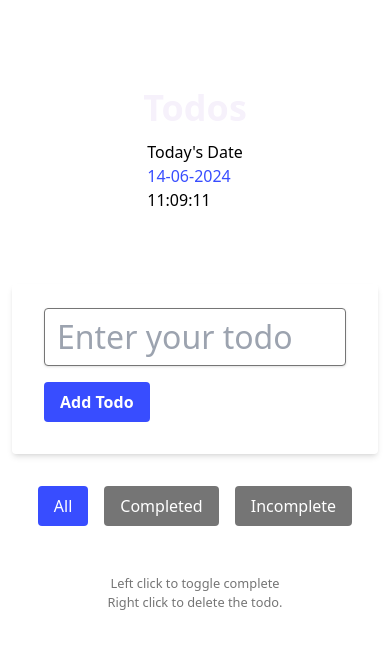
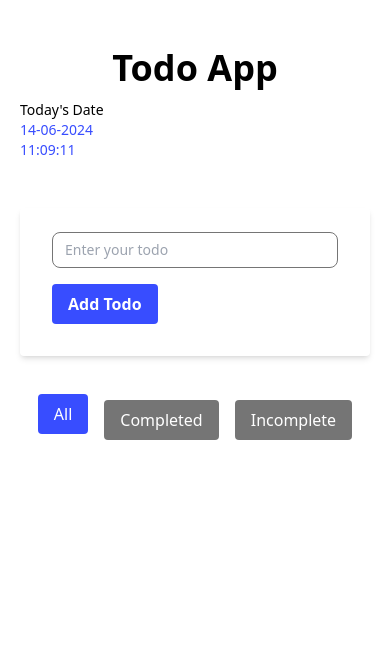
Before and after one commit to Drebanks/todoApp, a Next.js app: page / in a window 390 px wide. Shown: the top 648 px of the page. Built offline with nearby package versions, Linux system fonts and the light colour scheme.

Commit message:
fix: mobile responsiveness fixed

```diff
--- a/src/pages/index.js
+++ b/src/pages/index.js
@@ -69,32 +69,30 @@ const Home = () => {
 
   return (
     <>
-      <div className="bg-white flex items-center flex-col max-w-full min-h-screen py-10 md:px-3">
-        <div className="flex justify-between items-center w-1/2 mt-12 md:flex-col md:w-full">
+      <div className="bg-white max-w-[1440px] w-[70%] m-auto md:px-[20px] md:w-full">
+        <div className="flex justify-between w-full m-auto py-12 md:flex-col md:w-full">
           <div>
-            <h1 className="text-pink text-4xl font-bold">Todos</h1>
+            <h1 className="text-black text-4xl font-bold md:text-center md:text-2lg">
+              Todo App
+            </h1>
           </div>
-          <div className="flex gap-x-10 md:mt-3 md:flex md:flex-col">
-            <span className="">Today&apos;s Date</span>
-            <span className="text-blue">{currentDate}</span>
-            <span className="">
-              {currentTime}
-            </span>
+          <div className="flex gap-x-10 md:mt-3 md:flex-col">
+            <p className="text-black text-sm font-normal">Today's Date</p>
+            <p className="text-blue text-sm font-normal">{currentDate}</p>
+            <p className="text-blue text-sm font-normal">{currentTime}</p>
           </div>
         </div>
-        <br />
-        <br />
-        <br />
+        <div className="">
           <form
             onSubmit={editingId ? handleEditTodo : handleAddTodo}
-          className="w-1/2 shadow-md rounded px-8 pt-6 pb-8 mb-4 md:w-full"
+            className="w-1/2 m-auto shadow-md rounded px-8 pt-6 pb-8 md:w-full"
           >
             <div className="mb-4">
               <input
                 type="text"
                 id="input"
                 placeholder="Enter your todo"
-              className="shadow appearance-none border rounded w-full py-2 px-3 text-gray leading-tight focus:outline-none focus:shadow-outline"
+                className="border rounded-[8px] w-full text-[2rem] py-2 px-3 text-gray outline-none leading-tight focus:border-blue focus:outline-none focus:shadow-outline md:text-[14px]"
                 value={editingId ? editingText : inputValue}
                 onChange={(e) =>
                   editingId
@@ -108,10 +106,10 @@ const Home = () => {
               type="submit"
               className="bg-blue hover:bg-blue text-white font-bold py-2 px-4 rounded focus:outline-none focus:shadow-outline"
             >
-            {editingId ? "Save Todo" : "Add Todo"}
+              {editingId ? "Edit Todo" : "Add Todo"}
             </button>
           </form>
-        <ul className="bg-white list-none w-1/2">
+          <ul className="bg-white list-none w-1/2 m-auto md:w-full">
             {filteredTodos.map((todo) => (
               <li
                 key={todo.id}
@@ -151,19 +149,19 @@ const Home = () => {
                     }}
                   />
                 ) : (
-                <span
+                  <p
                     onDoubleClick={() => {
                       setEditingId(todo.id);
                       setEditingText(todo.text);
                     }}
                   >
                     {todo.text}
-                </span>
+                  </p>
                 )}
               </li>
             ))}
           </ul>
-        <div className="flex mt-4 space-x-4">
+          <div className="flex justify-center items-center mt-8 space-x-4 w-1/2 m-auto md:w-full xs:flex-wrap xs:space-y-3 xs:items-center">
             <button
               className={`px-4 py-2 rounded ${
                 filter === "all" ? "bg-blue text-white" : "bg-gray text-white"
@@ -193,66 +191,8 @@ const Home = () => {
               Incomplete
             </button>
           </div>
-        <small className="mt-12 text-center text-gray">
-          Left click to toggle complete <br />
-          Right click to delete the todo.
-        </small>
         </div>
-      {/* <div className="min-h-screen bg-gray-100 flex flex-col justify-center py-12 px-6 sm:px-6 lg:px-8">
-      <div className="sm:mx-auto sm:w-full sm:max-w-md">
-        <h1 className="text-3xl font-extrabold text-center text-gray-900 mb-8">
-          My Todo App
-        </h1>
-        <Image
-          src=""
-          alt="Beautiful Image"
-          width={800}
-          height={400}
-          className="mb-8 rounded-lg shadow-md"
-        />{" "}
-        <div className="mt-6">
-          <input
-            type="text"
-            value={text}
-            onChange={(e) => setText(e.target.value)}
-            className="w-full px-4 py-3 rounded-md shadow-sm focus:ring-indigo focus:border-indigo border-gray-300 bg-white text-gray-900"
-            placeholder="Enter a todo"
-          />
       </div>
-        <div className="mt-6">
-          <button
-            onClick={handleAddTodo}
-            className="w-full flex justify-center py-3 px-4 border border-transparent rounded-md shadow-sm text-base font-medium text-white bg-indigo-600 hover:bg-indigo focus:outline-none focus:ring-2 focus:ring-offset-2 focus:ring-indigo-500"
-          >
-            Add Todo
-          </button>
-        </div>
-        <ul className="mt-8 divide-y divide-gray">
-          {todos.map((todo) => (
-            <li key={todo.id} className="py-4">
-              <div className="flex items-center justify-between">
-                <p
-                  className={`text-lg cursor-pointer ${
-                    todo.completed
-                    ? "line-through text-gray-400"
-                    : "text-gray-900"
-                  }`}
-                  onClick={() => toggleTodo(todo.id)}
-                  >
-                  {todo.text}
-                </p>
-                <button
-                  onClick={() => deleteTodo(todo.id)}
-                  className="text-red-500 hover:text-red-600 focus:outline-none"
-                  >
-                  Delete
-                </button>
-              </div>
-            </li>
-          ))}
-        </ul>
-      </div>
-    </div> */}
     </>
   );
 }
--- a/src/styles/globals.css
+++ b/src/styles/globals.css
@@ -22,28 +22,19 @@
     margin:0;
     box-sizing: border-box;
 }
+
+
 body{
     background: #fff;
 }
+
+
 @layer utilities {
   .text-balance {
     text-wrap: balance;
   }
 }
-form{
+/* form{
     box-shadow: 0 4px 10px rgba(0, 0, 0, 0.1);
 
-}
-
-
-input{
-    font-size: 2rem;
-    display: block;
-    color:#765;
-    width: 100%;
-    padding: 1rem 2rem;
-}
-
-.input::placeholder{
-    color: #d5d5d5;
-}
+} */
--- a/tailwind.config.js
+++ b/tailwind.config.js
@@ -8,14 +8,13 @@ module.exports = {
   theme: {
     screens: {
       sm: { max: "600px" },
-      // md: '768px',
+      xs: { max: "400px" },
       md: { max: "768px" },
       lg: { max: "1024px" },
       xl: { max: "1280px" },
-      // lg: '976px',
     },
     colors: {
-      pink: "#f6f1fb",
+      black: "#000000",
       white: "#FFFFFF",
       darkGrey: "#b1b4c4",
       gray: "#757575",
```
Lines whose indentation alone changed are shown as unchanged.
